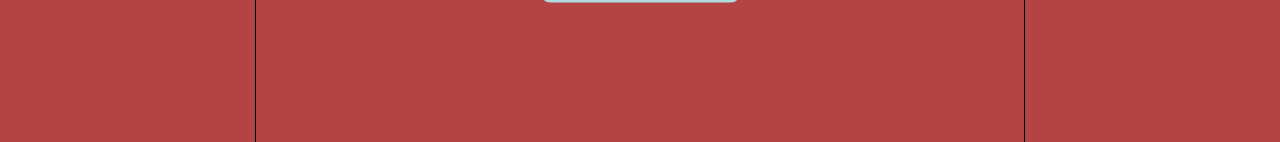
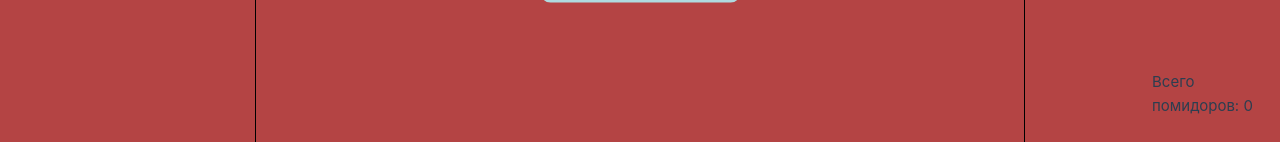
Before and after one commit to Aramis2424/pomodoro, a Vue app: page / in a window 1280 px wide. Shown: the part 658-800 px from the top of the page. Built offline with nearby package versions, Linux system fonts and the light colour scheme.

Commit message:
add tomatoes counter

```diff
--- a/src/App.vue
+++ b/src/App.vue
@@ -8,6 +8,11 @@ const doneTodo = ref({})
 const updateDoneTasks = ((data) => {
   doneTodo.value = data
 })
+
+const cntTomatos = ref(0)
+const incTomatos = () => {
+  cntTomatos.value++
+}
 </script>
 
 <template>
@@ -18,7 +23,10 @@ const updateDoneTasks = ((data) => {
     <DoneTask :todo="doneTodo" />
   </div>
   <div class="timer">
-    <Timer />
+    <Timer @increment="incTomatos" />
+  </div>
+  <div class="counter">
+    Всего помидоров: {{ cntTomatos }}
   </div>
 </template>
 
@@ -47,4 +55,10 @@ const updateDoneTasks = ((data) => {
   left: 50%;
   transform: translate(-50%, -50%);
 }
+
+.counter {
+  position: absolute;
+  bottom: 3%;
+  left: 90%;
+}
 </style>
--- a/src/components/Timer.vue
+++ b/src/components/Timer.vue
@@ -1,13 +1,15 @@
 <script setup>
 import { ref, onMounted, onUnmounted, computed } from 'vue'
 import { requestNotificationPermission, showNotification } from './notification'
+
+const emit = defineEmits(['increment'])
 
 const getWorkTime = () => {
   return 25 * 60 * 1000
 }
 
 const getRelaxTime = () => {
-  return 5 * 6 * 1000
+  return 5 * 60 * 1000
 }
 
 const duration = ref(getWorkTime())
@@ -73,6 +75,8 @@ const update = () => {
 }
 
 const whenTimeout = () => {
+  if (isModeWork.value)
+    emit("increment")
   isActive.value = false
   cancelAnimationFrame(handle)
   audio.play();
```
